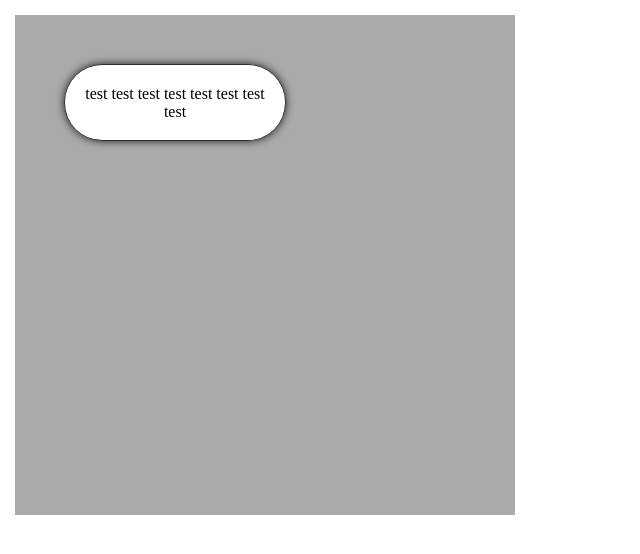
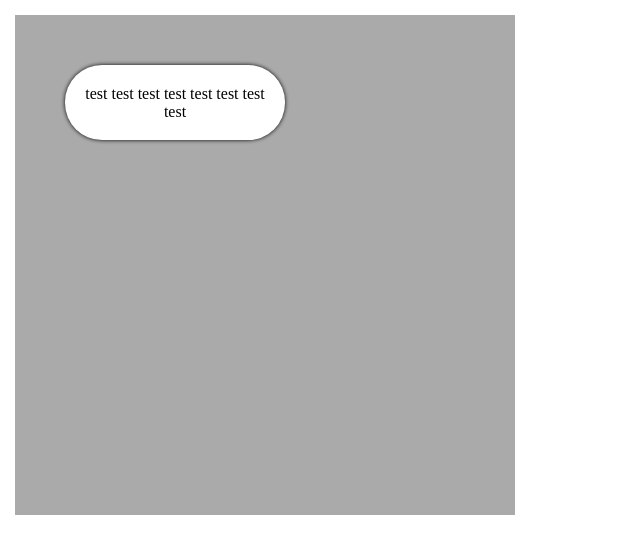
Before and after one commit to xesx/bubble.js, a plain HTML site: page demo.html in a window 1280 px wide. Shown: the whole page, without its empty margins (0-640 px from the left). Drawn offline with Linux system fonts and the light colour scheme.

Commit message:
deleted folder bubble

```diff
--- a/bubble/bubble.js
+++ b/bubble.js
@@ -8,12 +8,12 @@
 		textMaxWidth      : 200         // максимальная ширина текстового блока в пикселях (number)
 	,	textPadding       : 20          // отступ от края пузыря до текста в пикселях (number)
 	,	textAlign         : "center"    // выравнивание текста (string)
-	,	borderWidth       : 1           // ширина границ (number)
+	,	borderWidth       : 0           // ширина границ (number)
 	,	borderColor       : "#000000"   // цвет границ (color)
 	,	borderRadius      : 40          // радиус скругления углов границ
 	,	fill              : "#FFFFFF"   // цвет заливки (color)
 	,	shadowColor       : "#000000"   // цвет тени (color)
-	,	shadowBlurRadius  : 5           // радиус размытия тени (number)
+	,	shadowBlurRadius  : 2           // радиус размытия тени (number)
 	}
 
 	this.create = function(text, bubbleX, bubbleY, optionsCustom){
--- a/demo.html
+++ b/demo.html
@@ -3,7 +3,7 @@
 	<head>
 		<meta charset="utf-8">
 		<title>bubble demo</title>
-		<script src="bubble/bubble.js"></script>
+		<script src="bubble.js"></script>
 		<script src="demo.js"></script>
 		<link rel="stylesheet" href="demo.css">
 	</head>
```
